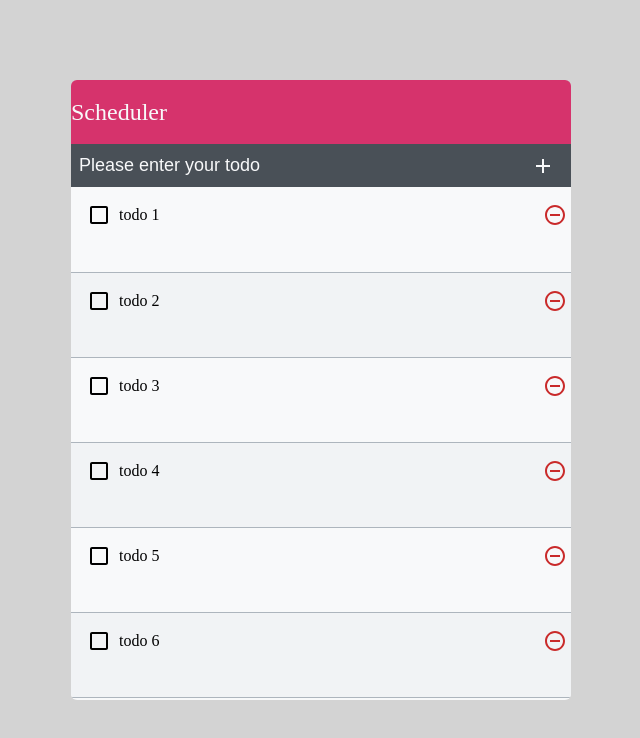
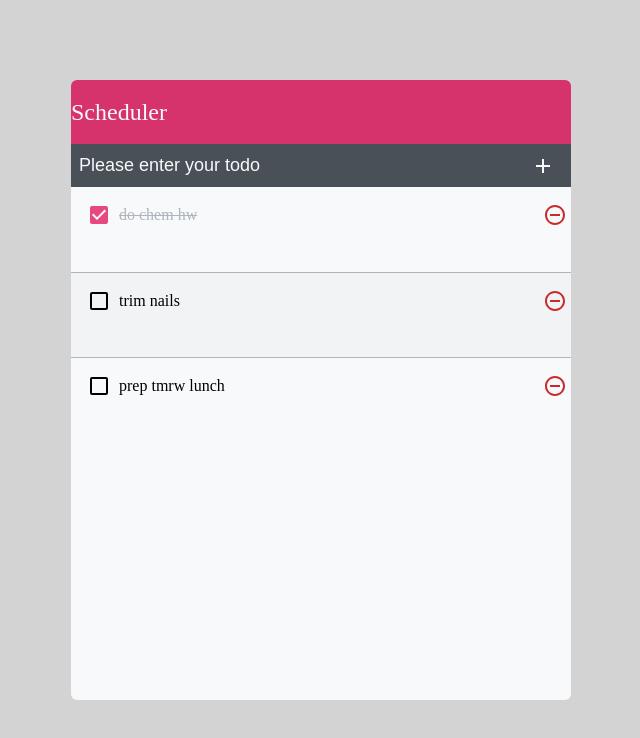
Before and after one commit to JulieChoJulie/todo-list-update, a React (Create React App) app: page / in a window 1280 px wide. Shown: the top 738 px of the page, without its empty margins (319-959 px from the left). Built offline with nearby package versions, Linux system fonts and the light colour scheme.

Commit message:
change intialState

```diff
--- a/src/App.js
+++ b/src/App.js
@@ -2,6 +2,9 @@ import React, { useState, useRef, useCallback } from 'react';
 import TodoTemplate from './components/TodoTemplate';
 import TodoInsert from './components/TodoInsert';
 import TodoList from './components/TodoList';
+
+/*
+//To optimize the rendering performance,
 
 function createBulkTodos() {
     const array = [];
@@ -14,14 +17,15 @@ function createBulkTodos() {
     }
     return array;
 }
+*/
 
 const App = () => {
-    // const [todos, setTodos] = useState([
-    //     {id: 1, text: 'do chem hw', checked: true},
-    //     {id: 2, text: 'trim nails', checked: false},
-    //     {id: 3, text: 'prep tmrw lunch', checked: false},
-    // ]);
-    const [todos, setTodos] = useState(createBulkTodos);
+    const [todos, setTodos] = useState([
+        {id: 1, text: 'do chem hw', checked: true},
+        {id: 2, text: 'trim nails', checked: false},
+        {id: 3, text: 'prep tmrw lunch', checked: false},
+    ]);
+    // const [todos, setTodos] = useState(createBulkTodos);
 
     const nextId = useRef(4);
 
```
